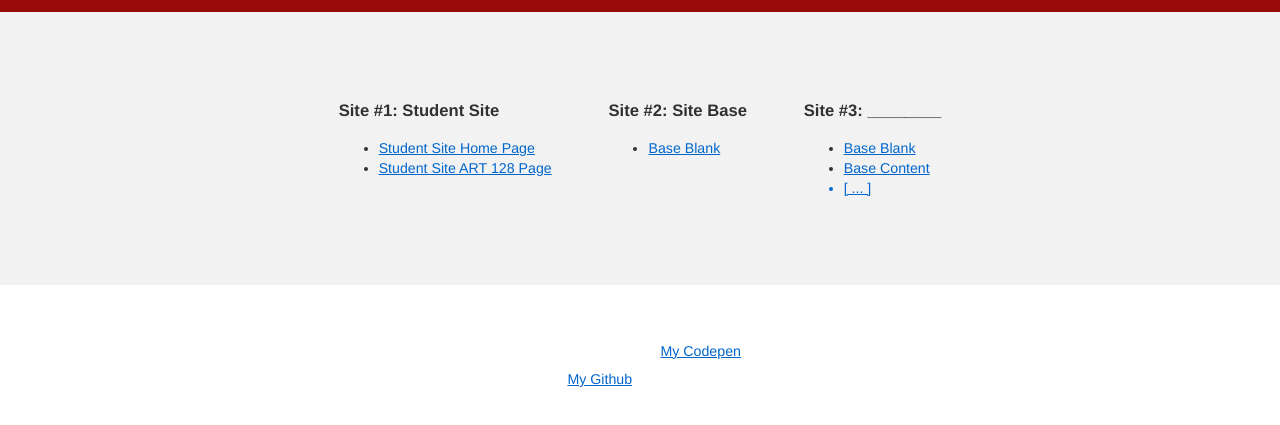
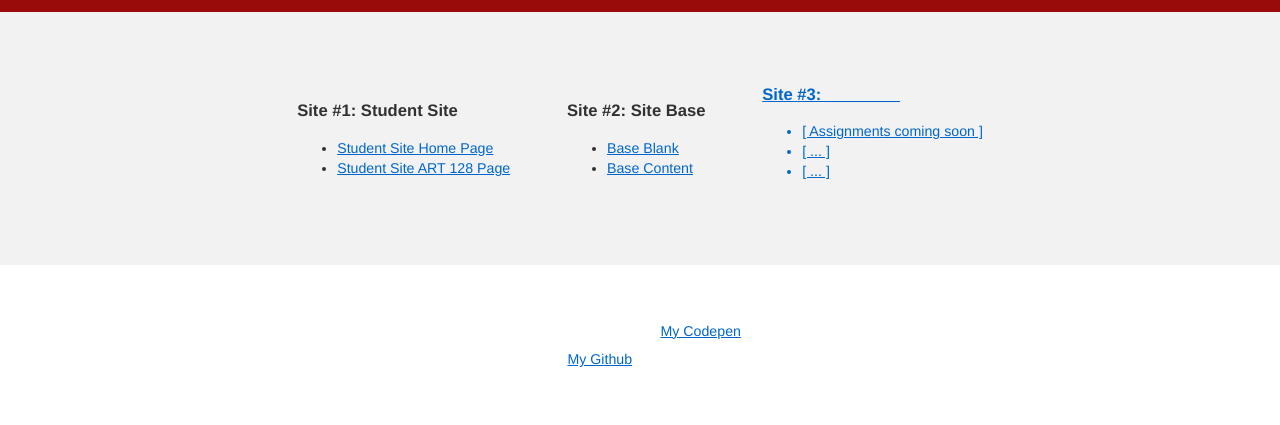
Before and after one commit to Lioranma/studentsite, a plain HTML site: page art128/index.html in a window 1280 px wide. Shown: the part 65-490 px from the top of the page. Drawn offline with Linux system fonts and the light colour scheme.

Commit message:
fixed mistake

```diff
--- a/art128/index.html
+++ b/art128/index.html
@@ -40,14 +40,15 @@
             <h3>Site #2: Site Base</h3>
             <ul>
                 <li><a href="base-blank/index.html">Base Blank</a></li>
+                <li><a href="base-content/index.html">Base Content</li>
             </ul>
         </div>
 
         <div class="project">
             <h3>Site #3: ________</h3>
             <ul>
-                <li><a href="base-blank/index.html">Base Blank</a></li>
-                <li><a href="base-content/index.html">Base Content</li>
+                <li>[ Assignments coming soon ]</li>
+                <li>[ ... ]</li>
                 <li>[ ... ]</li>
             </ul>
         </div>
```
